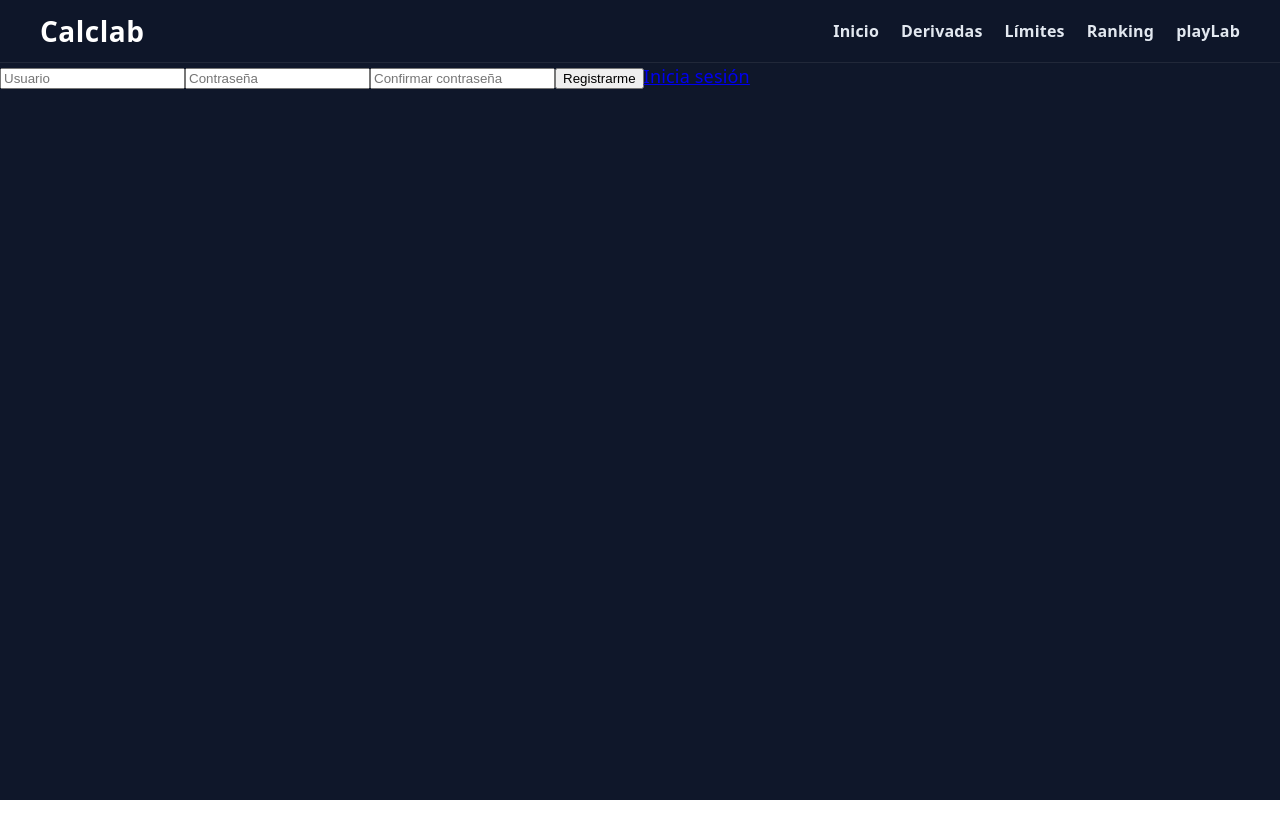
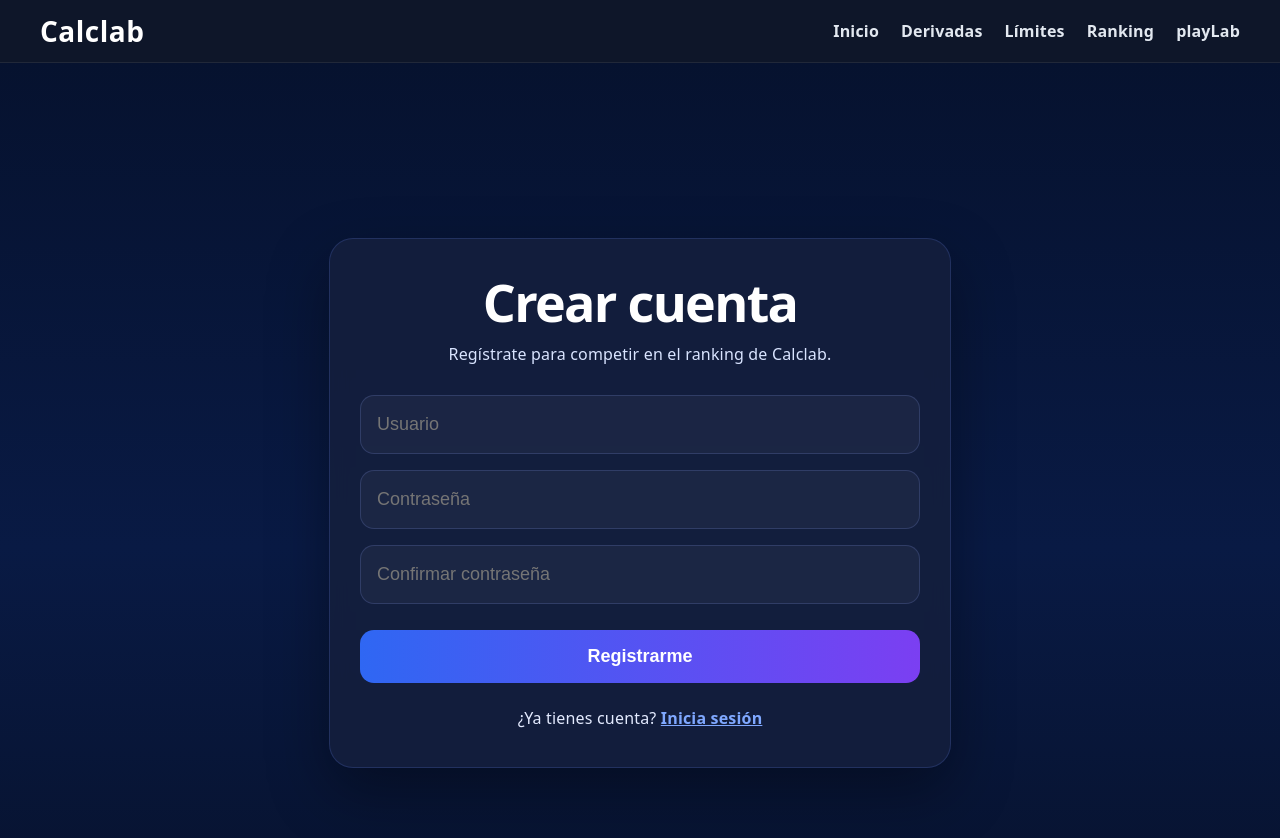
Before and after one commit to Laura-Oliveros/calclab, a React app in the folder frontend/: page /register in a window 1280 px wide. Shown: the top 838 px of the page. Before the commit the page ends 800 px from the top, so only its background shows below. Built offline with nearby package versions, Linux system fonts and the light colour scheme; the HTML template or start-up script is replaced by a standard one.

Commit message:
Arreglar diseño de register

```diff
--- a/frontend/src/pages/Register.jsx
+++ b/frontend/src/pages/Register.jsx
@@ -1,5 +1,5 @@
 import { useState } from "react";
-import { useNavigate, Link } from "react-router-dom";
+import { Link, useNavigate } from "react-router-dom";
 import api from "../api/client";
 
 export default function Register() {
@@ -33,35 +33,117 @@ export default function Register() {
         password,
       });
 
-      const data = response.data;
-
-      if (data?.token) {
-        localStorage.setItem("token", data.token);
+      if (response.data?.token) {
+        localStorage.setItem("token", response.data.token);
       }
 
-      if (data?.user) {
-        localStorage.setItem("user", JSON.stringify(data.user));
+      if (response.data?.user) {
+        localStorage.setItem("user", JSON.stringify(response.data.user));
       }
 
       navigate("/ranking");
     } catch (err) {
-      console.error("Error registro:", err?.response?.data || err.message);
-
       const backendMessage = err?.response?.data?.message;
-
-      if (backendMessage) {
-        setError(backendMessage);
-      } else {
-        setError("No se pudo registrar el usuario");
-      }
+      setError(backendMessage || "No se pudo registrar el usuario");
     } finally {
       setLoading(false);
     }
   }
 
+  const pageStyle = {
+    minHeight: "100vh",
+    background:
+      "linear-gradient(180deg, #06122f 0%, #091a44 55%, #07122d 100%)",
+    padding: "40px 20px",
+    display: "flex",
+    justifyContent: "center",
+    alignItems: "center",
+  };
+
+  const cardStyle = {
+    width: "100%",
+    maxWidth: "560px",
+    background: "rgba(20, 31, 61, 0.92)",
+    border: "1px solid rgba(108, 138, 255, 0.18)",
+    borderRadius: "24px",
+    padding: "36px 30px",
+    boxShadow: "0 24px 60px rgba(0, 0, 0, 0.35)",
+    backdropFilter: "blur(10px)",
+  };
+
+  const titleStyle = {
+    color: "#ffffff",
+    fontSize: "52px",
+    fontWeight: 800,
+    textAlign: "center",
+    margin: "0 0 12px 0",
+    lineHeight: 1.05,
+  };
+
+  const subtitleStyle = {
+    color: "#d9e4ff",
+    fontSize: "16px",
+    textAlign: "center",
+    margin: "0 0 28px 0",
+  };
+
+  const inputStyle = {
+    width: "100%",
+    padding: "18px 16px",
+    borderRadius: "14px",
+    border: "1px solid rgba(146, 168, 255, 0.18)",
+    background: "rgba(255,255,255,0.04)",
+    color: "#ffffff",
+    fontSize: "18px",
+    outline: "none",
+    boxSizing: "border-box",
+    marginBottom: "16px",
+  };
+
+  const buttonStyle = {
+    width: "100%",
+    padding: "16px",
+    border: "none",
+    borderRadius: "14px",
+    background: "linear-gradient(90deg, #2f67f3 0%, #7b3ff2 100%)",
+    color: "#ffffff",
+    fontSize: "18px",
+    fontWeight: 700,
+    cursor: "pointer",
+    marginTop: "10px",
+    opacity: loading ? 0.7 : 1,
+  };
+
+  const errorStyle = {
+    color: "#ff6b6b",
+    fontSize: "15px",
+    margin: "6px 0 8px 0",
+  };
+
+  const footerStyle = {
+    textAlign: "center",
+    marginTop: "22px",
+    color: "#e4ebff",
+    fontSize: "16px",
+  };
+
+  const linkStyle = {
+    color: "#7fa8ff",
+    textDecoration: "underline",
+    fontWeight: 600,
+  };
+
   return (
+    <div style={pageStyle}>
+      <div style={cardStyle}>
+        <h1 style={titleStyle}>Crear cuenta</h1>
+        <p style={subtitleStyle}>
+          Regístrate para competir en el ranking de Calclab.
+        </p>
+
         <form onSubmit={handleSubmit}>
           <input
+            style={inputStyle}
             type="text"
             placeholder="Usuario"
             value={username}
@@ -69,6 +151,7 @@ export default function Register() {
           />
 
           <input
+            style={inputStyle}
             type="password"
             placeholder="Contraseña"
             value={password}
@@ -76,19 +159,27 @@ export default function Register() {
           />
 
           <input
+            style={inputStyle}
             type="password"
             placeholder="Confirmar contraseña"
             value={confirmPassword}
             onChange={(e) => setConfirmPassword(e.target.value)}
           />
 
-      {error && <p>{error}</p>}
+          {error ? <p style={errorStyle}>{error}</p> : null}
 
-      <button type="submit" disabled={loading}>
+          <button type="submit" style={buttonStyle} disabled={loading}>
             {loading ? "Registrando..." : "Registrarme"}
           </button>
+        </form>
 
-      <Link to="/login-ranking">Inicia sesión</Link>
-    </form>
+        <div style={footerStyle}>
+          ¿Ya tienes cuenta?{" "}
+          <Link to="/login-ranking" style={linkStyle}>
+            Inicia sesión
+          </Link>
+        </div>
+      </div>
+    </div>
   );
 }
```
Lines whose indentation alone changed are shown as unchanged.
